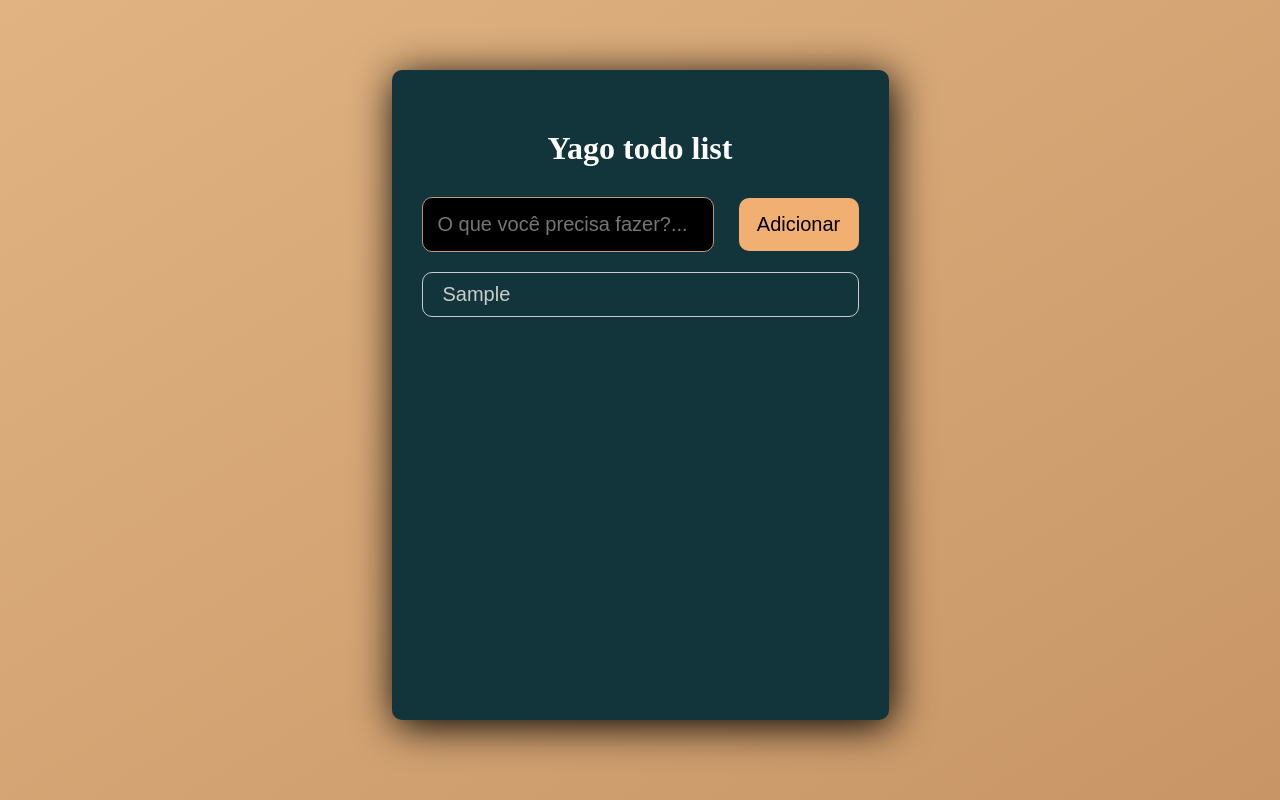
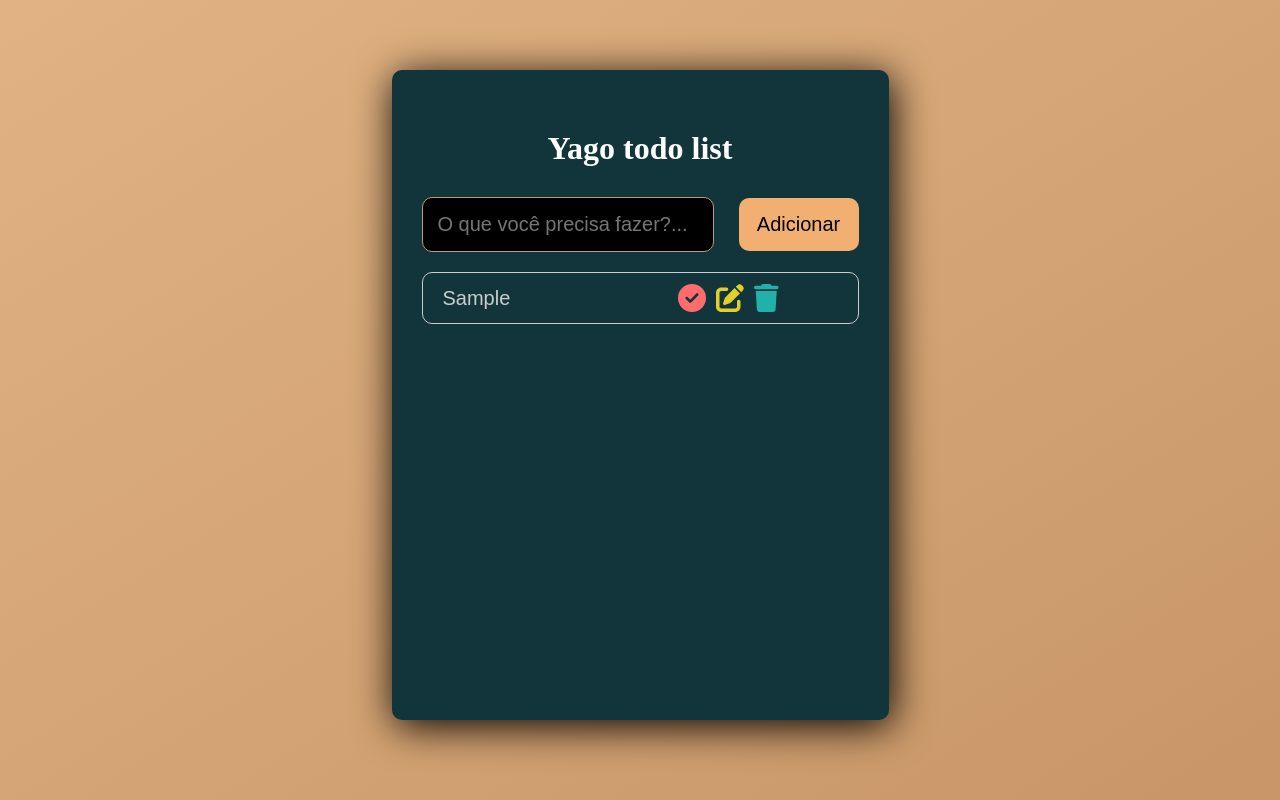
Before and after one commit to YagoAyala/react-todo-list, a React (Create React App) app in the folder yago-todo-list/: page / in a window 1280 px wide. Both pictures are taken after typing "Sample" into the empty fields and a click on the button "Adicionar". Built offline with nearby package versions, Linux system fonts and the light colour scheme.

Commit message:
fix: fixed font awesome icons bug

```diff
--- a/yago-todo-list/public/index.html
+++ b/yago-todo-list/public/index.html
@@ -10,9 +10,6 @@
       content="Web site created using create-react-app"
     />
     <link rel="manifest" href="%PUBLIC_URL%/manifest.json" />
-    <link rel="stylesheet" href="https://stackpath.bootsrapcdn.com/font-awesome/4.7.0/css/font-awesome/.min.css"
-    type="text/css"/>
-
     <title>Yago Todo List</title>
   </head>
   <body>
--- a/yago-todo-list/src/components/TodosList.js
+++ b/yago-todo-list/src/components/TodosList.js
@@ -1,6 +1,12 @@
 import React from "react";
+import {FontAwesomeIcon} from "@fortawesome/react-fontawesome"
+import {faCheckCircle, faEdit, faTrash} from "@fortawesome/free-solid-svg-icons"
 
 const TodosList = ({ todos, setTodos }) => {
+
+    const handleDelete = ({ id }) => {
+
+    }
     return (
         <div>
             {todos.map((todo) => (
@@ -10,6 +16,17 @@ const TodosList = ({ todos, setTodos }) => {
                     className="list"
                     onChange={(event) => event.preventDefault()}
                     />
+                    <div>
+                    <button className="button-complete task-button">
+                        <FontAwesomeIcon icon={faCheckCircle} />
+                    </button>
+                    <button className="button-edit task-button">
+                        <FontAwesomeIcon icon={faEdit} />
+                    </button>
+                    <button className="button-delete task-button" onClick={() => handleDelete(todo)}>
+                        <FontAwesomeIcon icon={faTrash} />
+                    </button>
+                </div>
                 </li>
             ))}
         </div>
```
